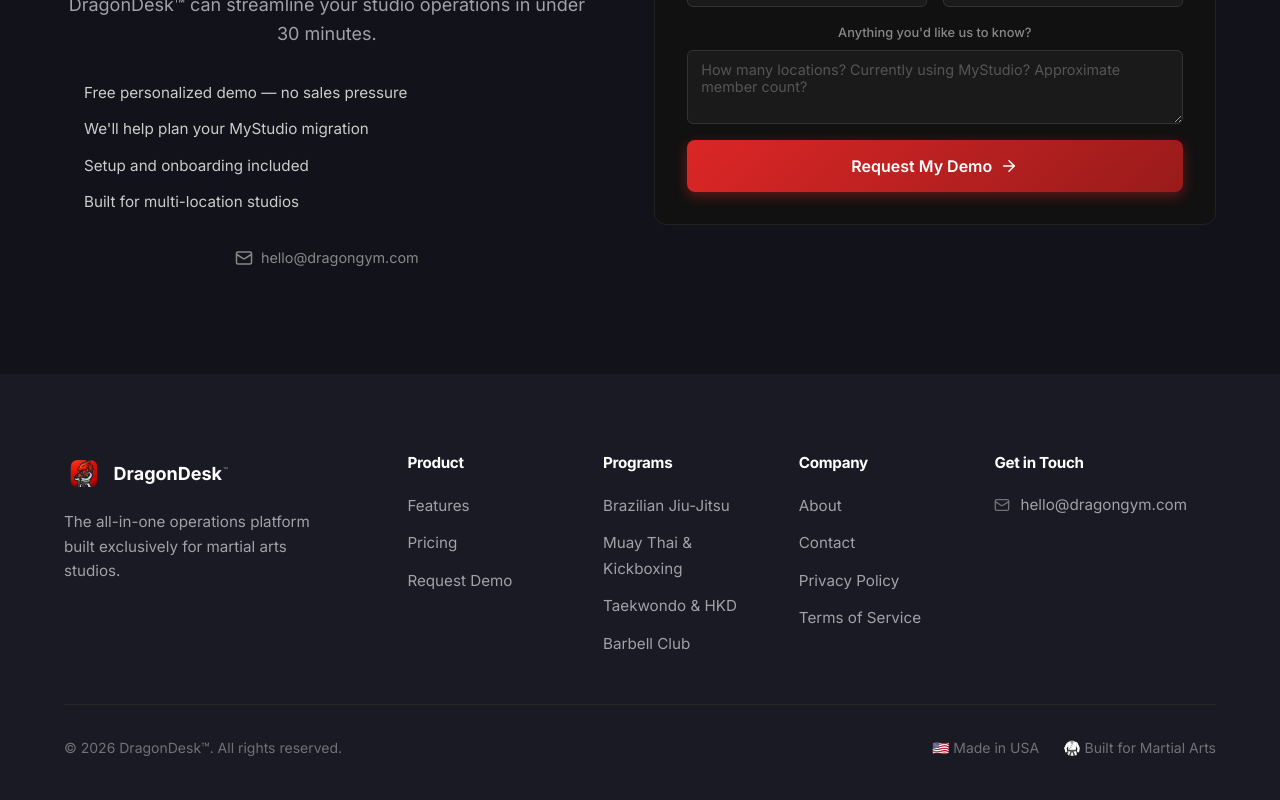
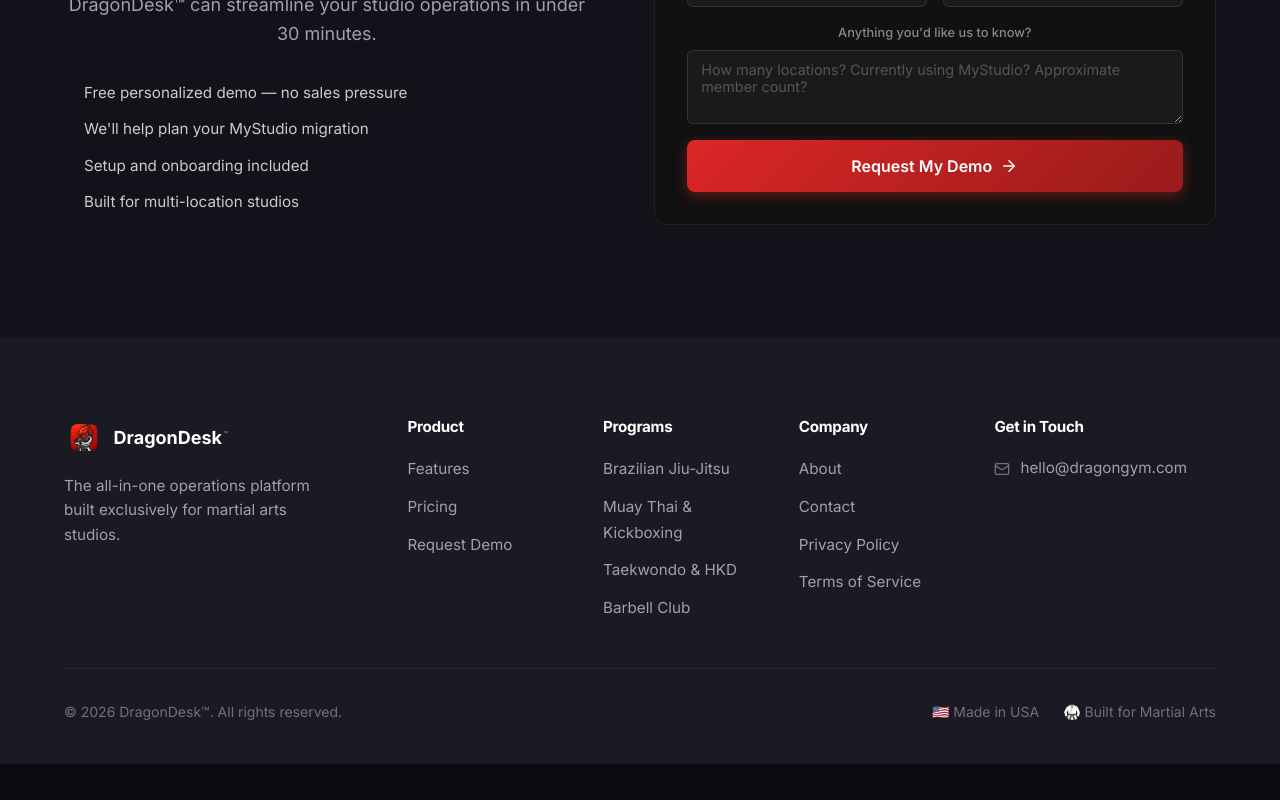
Before and after one commit to justin2n/dragondesk-marketing, a React (Vite) app: page / in a window 1280 px wide. Shown: the part 7848-8648 px from the top of the page. After the commit the page ends 8612 px from the top, so only its background shows below. Built offline with nearby package versions, Linux system fonts and the light colour scheme; no server answers.

Commit message:
Remove dragongym email from CTA section

```diff
--- a/src/components/CTA.jsx
+++ b/src/components/CTA.jsx
@@ -1,5 +1,5 @@
 import React, { useState } from 'react';
-import { ArrowRight, Mail } from 'lucide-react';
+import { ArrowRight } from 'lucide-react';
 
 const API_URL = import.meta.env.VITE_DRAGONDESK_API_URL || 'http://localhost:5000';
 
@@ -67,12 +67,6 @@
                   {b}
                 </div>
               ))}
-            </div>
-            <div className="cta-contact-info">
-              <a href="mailto:hello@dragongym.com" className="cta-contact-link">
-                <Mail size={18} />
-                hello@dragongym.com
-              </a>
             </div>
           </div>
 
```
